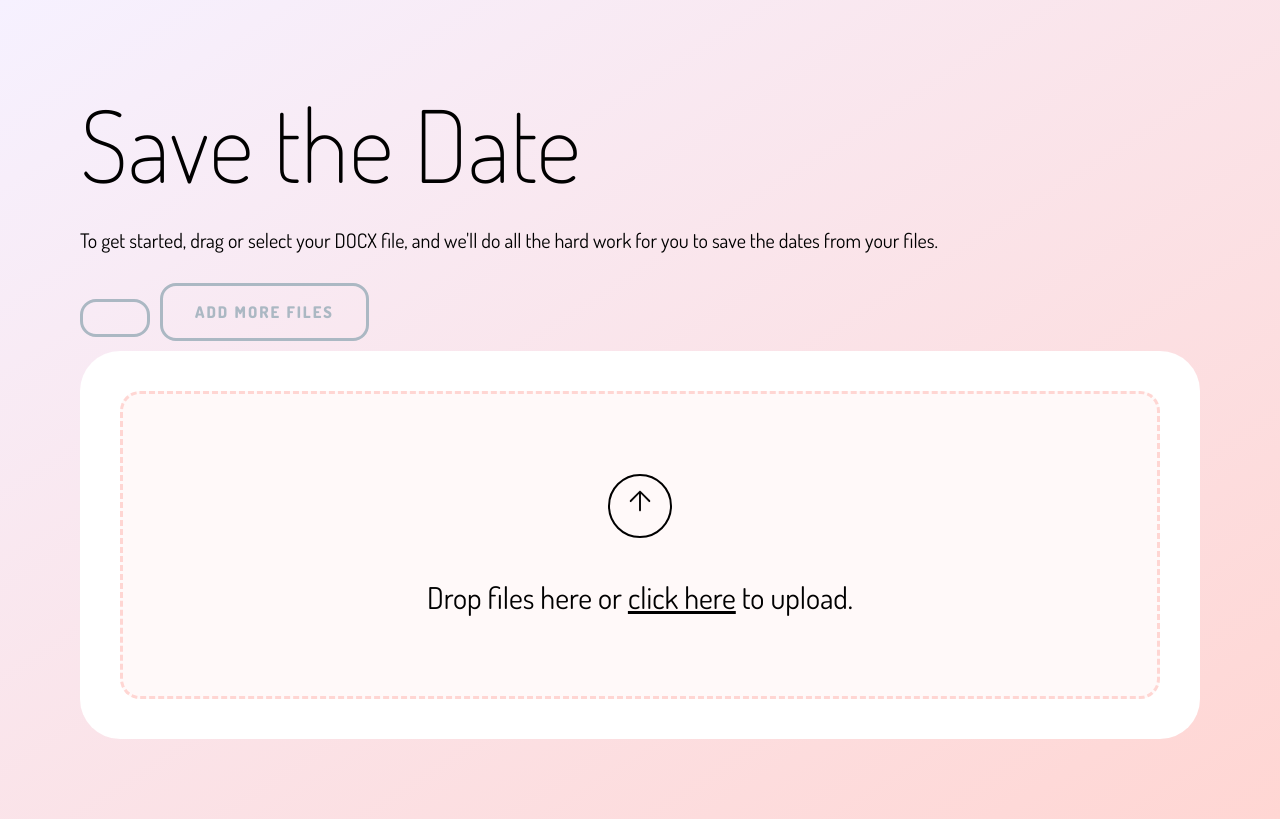
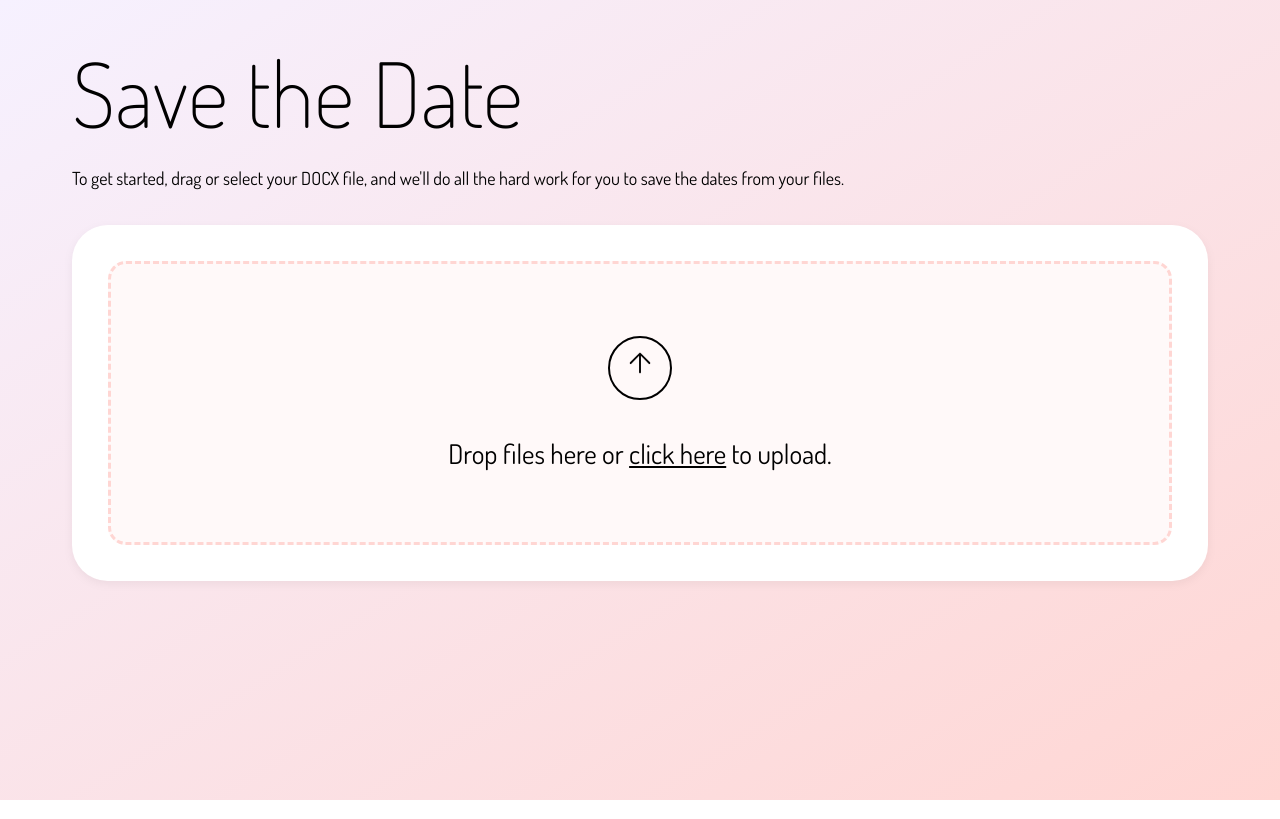
Before and after one commit to austinban/SaveTheDate, a Vue app: page / in a window 1280 px wide. Built offline with nearby package versions, Linux system fonts and the light colour scheme; what v-calendar would draw is missing.

Commit message:
All major functionality done

```diff
--- a/src/App.vue
+++ b/src/App.vue
@@ -1,10 +1,17 @@
 <script setup>
 import { RouterView } from 'vue-router'
-import AppHeader from '@/components/AppHeader.vue'
 </script>
 
 <template>
-  <RouterView />
+  <div class="body-wrapper">
+    <RouterView />
+  </div>
 </template>
 
-<style scoped></style>
+<style scoped>
+.body-wrapper {
+  max-width: 1400px;
+  margin: 0 auto;
+  padding: 2em 4em;
+}
+</style>
--- a/src/assets/main.css
+++ b/src/assets/main.css
@@ -11,10 +11,6 @@
   --xl: 1200px;
 }
 
-#app {
-  margin: 4em;
-}
-
 html {
   min-height: 100vh;
   min-width: 100vw;
@@ -22,9 +18,6 @@ html {
   font-size: 16px;
   @media only screen and (min-width: 576px) {
     font-size: 18px;
-  }
-  @media only screen and (min-width: 1200px) {
-    font-size: 20px;
   }
 }
 
@@ -41,6 +34,7 @@ body {
 h1 {
   font-size: 5em;
   font-weight: 200;
+  margin: 0;
 }
 
 h2 {
@@ -52,6 +46,10 @@ h2 {
 h3 {
   font-size: 1.5em;
   font-weight: 700;
+  margin: 0;
+}
+
+h4 {
   margin: 0;
 }
 
@@ -69,11 +67,11 @@ button {
   font-weight: 800;
   font-family: Dosis, sans-serif;
   border: 3px solid var(--color-secondary);
-  background-color: transparent;
-  color: var(--color-secondary);
+  background-color: var(--color-secondary);
+  color: white;
+  filter: drop-shadow(0 0.1rem 0.2rem rgba(0, 0, 0, 0.15));
   &:hover {
     background-color: var(--color-secondary);
-    color: white;
   }
 
   &:focus {
--- a/src/components/AppHeader.vue
+++ b/src/components/AppHeader.vue
@@ -5,18 +5,33 @@ defineProps<{
   buttonProps?: {
     onClick: () => void
     label: string
+    hidden?: boolean
   }
 }>()
 </script>
 
 <template>
-  <h1>{{ title }}</h1>
+  <div class="header-wrapper">
+    <h1>{{ title }}</h1>
+    <button v-if="buttonProps && !buttonProps.hidden" @click="buttonProps.onClick">
+      {{ buttonProps.label }}
+    </button>
+  </div>
   <p>{{ subtitle }}</p>
-  <button v-if="buttonProps" @click="buttonProps.onClick">{{ buttonProps.label }}</button>
 </template>
 
 <style scoped>
-h1 {
-  margin-bottom: 0;
+.header-wrapper {
+  display: flex;
+  justify-content: space-between;
+  align-items: center;
+  margin-bottom: 1em;
+  @media (max-width: 992px) {
+    flex-direction: column;
+    align-items: flex-start;
+  }
+}
+p {
+  margin-bottom: 2em;
 }
 </style>
--- a/src/components/BubbleWrapper.vue
+++ b/src/components/BubbleWrapper.vue
@@ -22,7 +22,7 @@
   padding: 2em;
   margin-bottom: 2em;
   animation: fadeIn 1s;
-
+  filter: drop-shadow(0 0.2rem 0.25rem rgba(0, 0, 0, 0.05));
   &:last-child {
     margin-bottom: 0;
   }
--- a/src/components/CalendarComp.vue
+++ b/src/components/CalendarComp.vue
@@ -3,43 +3,44 @@ import { Calendar } from 'v-calendar'
 import { useFileParserStore } from '@/stores/fileParser'
 const fileParser = useFileParserStore()
 import 'v-calendar/style.css'
-
-// data: () => ({
-//   fileParser,
-//   attributes: [
-//     {
-//       key: 'key',
-//       content: 'red', // Boolean, String, Object
-//       bar: true, // Boolean, String, Object
-//       dates: new Date(),
-//       customData: {
-//         title: 'This is a title',
-//         description: 'This is a description'
-//       },
-//       popover: true,
-//       order: 0
-//     }
-//   ]
-// }),
+import DownloadFileLink from '@/components/DownloadFileLink.vue'
 </script>
 
 <template>
-  <button @click="fileParser.getCalendarData()">CalendarData</button>
-  <Calendar :attributes="fileParser.calendarFormattedData">
+  <Calendar :attributes="fileParser.getDates()" expanded>
     <template #day-popover="{ attributes }">
-      <div class="px-2">
+      <div class="wrapper">
         <div v-for="{ key, customData } in attributes" :key="key">
-          <h1>
-            {{ customData.title }}
-          </h1>
-          <p>
-            {{ customData.description }}
-          </p>
-          <a>Link to download</a>
+          {{ console.log(customData) }}
+          <div class="header">
+            <h2>
+              {{ customData.file.name }}
+            </h2>
+            <DownloadFileLink :file="customData.file" />
+          </div>
+          <div
+            class="context"
+            v-html="
+              `...${customData.date.contextString.replace(
+                customData.date.originalString,
+                '<b>' + customData.date.originalString + '</b>'
+              )}...`
+            "
+          />
         </div>
       </div>
     </template>
   </Calendar>
 </template>
 
-<style scoped></style>
+<style scoped>
+.wrapper {
+  padding: 1em;
+}
+.header {
+  display: flex;
+  justify-content: space-between;
+  align-items: center;
+  margin-bottom: 0.5em;
+}
+</style>
--- /dev/null
+++ b/src/components/DownloadFileLink.vue
@@ -0,0 +1,46 @@
+<script setup lang="ts">
+defineProps<{
+  file: File
+}>()
+
+const downloadFile = (f: File) => {
+  const link = document.createElement('a')
+  link.href = window.URL.createObjectURL(f)
+  link.download = f.name
+  link.click()
+}
+</script>
+
+<template>
+  <a @click="downloadFile(file)" class="link">
+    <svg xmlns="http://www.w3.org/2000/svg" viewBox="0 0 24 30" x="0px" y="0px">
+      <title>Download: {{ file.name }}</title>
+      <g data-name="Layer 2">
+        <path
+          d="M22,15.75A1.252,1.252,0,0,0,20.75,17v3a.752.752,0,0,1-.75.75H4A.752.752,0,0,1,3.25,20V17a1.25,1.25,0,0,0-2.5,0v3A3.254,3.254,0,0,0,4,23.25H20A3.254,3.254,0,0,0,23.25,20V17A1.252,1.252,0,0,0,22,15.75Z"
+        />
+        <path
+          d="M12,.75A1.252,1.252,0,0,0,10.75,2V13.331L6.8,10.04A1.251,1.251,0,0,0,5.04,10.2,1.251,1.251,0,0,0,5.2,11.96l6,5a1.269,1.269,0,0,0,.2.116,1.179,1.179,0,0,0,.143.082,1.174,1.174,0,0,0,.911,0,1.3,1.3,0,0,0,.14-.081,1.279,1.279,0,0,0,.2-.116l6-5A1.25,1.25,0,0,0,18,9.75a1.255,1.255,0,0,0-.8.29L13.25,13.331V2A1.252,1.252,0,0,0,12,.75Z"
+        />
+      </g>
+    </svg>
+  </a>
+</template>
+
+<style scoped>
+.link {
+  color: var(--color-secondary);
+  cursor: pointer;
+  opacity: 0.5;
+  transition: all 0.2s;
+  &:hover {
+    opacity: 1;
+    transform: scale(1.1);
+  }
+}
+
+svg {
+  width: 1.2em;
+  height: 1.2em;
+}
+</style>
--- a/src/components/FileList.vue
+++ b/src/components/FileList.vue
@@ -1,16 +1,81 @@
 <script setup lang="ts">
+import DownloadFileLink from '@/components/DownloadFileLink.vue'
 import { useFileParserStore } from '@/stores/fileParser'
 const fileParser = useFileParserStore()
 </script>
 
 <template>
-  <div v-for="f in fileParser.rawTextFiles" :key="f.file.name">
-    <h1>{{ f.file.name }}:</h1>
-    <div v-for="date in f.dates" :key="date.originalString">
-      <h3>{{ date.originalString }}:</h3>
-      <p>{{ date.parsedDate }}:</p>
+  <div class="wrapper" v-for="f in fileParser.rawTextFiles" :key="f.file.name">
+    <div class="header">
+      <h2>{{ f.file.name }}</h2>
+      <DownloadFileLink :file="f.file" />
+    </div>
+    <div class="list">
+      <div class="item" v-for="date in f.dates" :key="date.originalString">
+        <h4>{{ date.parsedDate.toDateString() }}</h4>
+
+        <div class="context-wrapper">
+          <div class="context-title">Context:</div>
+          <div
+            class="context"
+            v-html="
+              `...${date.contextString.replace(
+                date.originalString,
+                '<b>' + date.originalString + '</b>'
+              )}...`
+            "
+          />
+        </div>
+      </div>
     </div>
   </div>
 </template>
 
-<style scoped></style>
+<style scoped>
+.wrapper {
+  margin-bottom: 2rem;
+  &:last-child {
+    margin-bottom: 0;
+  }
+}
+.header {
+  display: flex;
+  justify-content: space-between;
+  align-items: center;
+}
+
+.list {
+  max-height: 30vh;
+  overflow-y: auto;
+  margin-top: 1em;
+}
+
+.item {
+  border-bottom: 1px solid var(--color-secondary);
+  padding: 0.5em 0;
+  &:last-child {
+    border-bottom: none;
+  }
+}
+
+.context {
+  font-size: 0.8em;
+}
+
+.context-title {
+  font-size: 0.8em;
+}
+
+.context-wrapper {
+  margin-top: 0.5em;
+  display: flex;
+}
+
+.link {
+  color: var(--color-secondary);
+  cursor: pointer;
+  &:hover {
+    text-decoration: underline;
+  }
+}
+</style>
--- a/src/stores/fileParser.ts
+++ b/src/stores/fileParser.ts
@@ -4,20 +4,33 @@ import { defineStore } from 'pinia'
 import mammoth from 'mammoth'
 import anyDateParser from 'any-date-parser'
 
-export interface RawTextObject {
+interface RawTextObject {
   file: File
   rawText: string
   dates: DateObject[]
 }
 
-export interface DateObject {
+interface DateObject {
   originalString: string
   parsedDate: Date
+  contextString: string
 }
 
-export interface ParsedDatesObject {
+interface ParsedDatesObject {
   fileName: string
   dates: DateObject[]
+}
+
+interface CalendarObject {
+  key: string
+  content: string
+  dates: Date
+  customData: {
+    date: DateObject
+    file: File
+  }
+  popover: boolean
+  order: number
 }
 
 const cleanDateString = (dateString: string): string => {
@@ -41,10 +54,12 @@ const parseDatesFromString = (rawText: string): DateObject[] => {
       matches.forEach((match: string) => {
         const parsedDate = anyDateParser.attempt(cleanDateString(match))
         const newDateObject = new Date(parsedDate.year, parsedDate.month, parsedDate.day)
-
+        const index = rawText.indexOf(match)
+        const contextString = rawText.substring(index - 20, index + match.length + 20)
         parsedDates.push({
           originalString: match,
-          parsedDate: newDateObject
+          parsedDate: newDateObject,
+          contextString: contextString
         })
       })
     }
@@ -57,7 +72,6 @@ export const useFileParserStore = defineStore('fileParser', () => {
   const files: Ref<File[]> = ref([])
   const rawTextFiles: Ref<RawTextObject[]> = ref([])
   const parsedDates: Ref<ParsedDatesObject[]> = ref([])
-  const calendarFormattedData: Ref<any> = ref([])
 
   const addFile = (file: File) => {
     // Add file to files array for reference
@@ -89,46 +103,32 @@ export const useFileParserStore = defineStore('fileParser', () => {
     reader.readAsArrayBuffer(file)
   }
 
-  const parseDates = () => {
-    rawTextFiles.value.forEach((rawTextFile: RawTextObject) => {
-      parsedDates.value = [
-        ...parsedDates.value,
-        {
-          fileName: rawTextFile.file.name,
-          dates: parseDatesFromString(rawTextFile.rawText)
-        }
-      ]
-    })
-  }
-
-  const getCalendarData = () => {
-    parsedDates.value.forEach((parsedDatesObject: ParsedDatesObject) => {
-      parsedDatesObject.dates.forEach((dateObject: DateObject) => {
-        calendarFormattedData.value = [
-          ...calendarFormattedData.value,
-          {
-            key: 'key',
-            content: 'red', // Boolean, String, Object
-            bar: true, // Boolean, String, Object
-            dates: dateObject.parsedDate,
-            customData: {
-              title: dateObject.originalString,
-              description: 'This is a description'
-            },
-            popover: true
-          }
-        ]
+  const getDates = () => {
+    const dates: CalendarObject[] = []
+    rawTextFiles.value.forEach((file) => {
+      file.dates.forEach((date) => {
+        dates.push({
+          key: date.originalString,
+          content: 'red',
+          dates: date.parsedDate,
+          customData: {
+            date: date,
+            file: file.file
+          },
+          popover: true,
+          order: 0
+        })
       })
     })
+
+    return dates.sort((a, b) => b.dates.getTime() - a.dates.getTime())
   }
 
   return {
     files,
     rawTextFiles,
     addFile,
-    parseDates,
     parsedDates,
-    calendarFormattedData,
-    getCalendarData
+    getDates
   }
 })
--- a/src/views/HomeView.vue
+++ b/src/views/HomeView.vue
@@ -19,16 +19,37 @@ const toggleShowUpload = () => {
   <AppHeader
     title="Save the Date"
     subtitle="To get started, drag or select your DOCX file, and we'll do all the hard work for you to save the dates from your files."
-    buttonProps="{onClick: toggleShowUpload, label: 'Add More Files'}"
+    :buttonProps="{
+      onClick: toggleShowUpload,
+      label: showUpload ? 'Hide Uploader' : 'Upload Files',
+      hidden: fileParser.rawTextFiles.length === 0
+    }"
   />
-  <button @click="toggleShowUpload">Add More Files</button>
   <BubbleWrapper v-if="!fileParser.rawTextFiles.length | showUpload">
     <FileUploader />
   </BubbleWrapper>
+  <div class="grid-wrapper">
+    <div>
       <BubbleWrapper v-if="fileParser.rawTextFiles.length">
         <FileList />
       </BubbleWrapper>
+    </div>
+    <div>
       <BubbleWrapper v-if="fileParser.rawTextFiles.length">
         <CalendarComp />
       </BubbleWrapper>
+    </div>
+  </div>
 </template>
+
+<style scoped>
+.grid-wrapper {
+  display: grid;
+  grid-template-columns: 1fr 2fr;
+  grid-gap: 2em;
+
+  @media (max-width: 992px) {
+    grid-template-columns: 1fr;
+  }
+}
+</style>
```
Also changed, not shown: src/stores/counter.ts (deleted, +0 -12 lines). Lines whose indentation alone changed are shown as unchanged.
